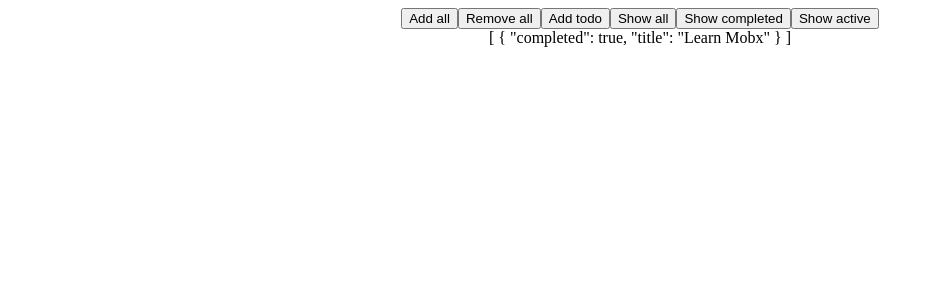
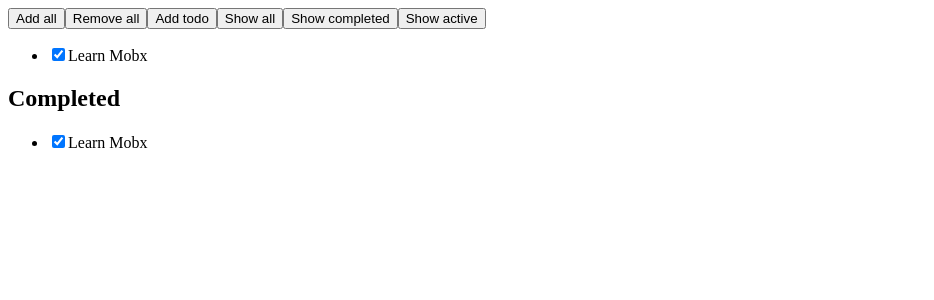
Before and after one commit to schuchard/ng-mst, an Angular app: page / in a window 1280 px wide. Both pictures are taken after a click on the button "Add all". Shown: the top 300 px of the page, without its empty margins (0-934 px from the left). Built offline with nearby package versions, Linux system fonts and the light colour scheme.

Commit message:
complete selector

```diff
--- a/src/app/app.component.html
+++ b/src/app/app.component.html
@@ -1,3 +1,3 @@
-<div style="text-align:center">
+<div>
   <router-outlet></router-outlet>
 </div>
--- a/src/app/app.module.ts
+++ b/src/app/app.module.ts
@@ -4,9 +4,10 @@
 import { AppRoutingModule } from './app-routing.module';
 import { AppComponent } from './app.component';
 import { TodoListComponent } from './todo-list/todo-list.component';
+import { TodoComponent } from './todo-list/todo/todo.component';
 
 @NgModule({
-  declarations: [AppComponent, TodoListComponent],
+  declarations: [AppComponent, TodoListComponent, TodoComponent],
   imports: [BrowserModule, AppRoutingModule],
   providers: [],
   bootstrap: [AppComponent],
--- a/src/app/todo-list/todo-list.component.html
+++ b/src/app/todo-list/todo-list.component.html
@@ -1,9 +1,20 @@
 <button (click)="checkAll()">Add all</button>
 <button (click)="unCheckAll()">Remove all</button>
-<!-- <app-todos [todos]="todos | async" (complete)="complete($event)"></app-todos> -->
 <button (click)="addTodo()">Add todo</button>
 <button (click)="setFilter('SHOW_ALL')">Show all</button>
 <button (click)="setFilter('SHOW_COMPLETED')">Show completed</button>
 <button (click)="setFilter('SHOW_ACTIVE')">Show active</button>
-<br />
-{{ todos | async | json }}
+<ul>
+  <li *ngFor="let todo of todos$ | async">
+    <app-todo [todo]="todo" (complete)="complete($event)"></app-todo>
+  </li>
+</ul>
+
+<div *ngIf="(completedTodos$ | async).length">
+  <h2>Completed</h2>
+  <ul>
+    <li *ngFor="let todo of completedTodos$ | async">
+      <app-todo [todo]="todo" (complete)="complete($event)"></app-todo>
+    </li>
+  </ul>
+</div>
--- a/src/app/todo-list/todo-list.component.ts
+++ b/src/app/todo-list/todo-list.component.ts
@@ -9,13 +9,13 @@
   styleUrls: ['./todo-list.component.scss'],
 })
 export class TodoListComponent implements OnInit {
-  todos: Observable<Todo[]>;
+  todos$ = this.fmx.fromMobx(() => this.todoStore.filteredTodos);
+  completedTodos$ = this.fmx.fromMobx(() => this.todoStore.completedTodos);
 
   constructor(private todoStore: TodoStoreService, private fmx: FromMobxService) {}
 
   ngOnInit() {
     this.todoStore.getTodos();
-    this.todos = this.fmx.fromMobx(() => this.todoStore.filteredTodos);
   }
 
   addTodo() {
--- a/src/app/todo-list/todo-store.service.ts
+++ b/src/app/todo-list/todo-store.service.ts
@@ -17,7 +17,7 @@
   providedIn: 'root',
 })
 export class TodoStoreService {
-  @observable todos: Todo[] = [];
+  @observable todos$: Todo[] = [];
   @observable filter = 'SHOW_ALL';
 
   constructor() {}
@@ -27,7 +27,7 @@
   }
 
   @action async getTodos() {
-    this.todos = await new Promise<Todo[]>(funStuff => {
+    this.todos$ = await new Promise<Todo[]>(funStuff => {
       setTimeout(() => {
         funStuff([new Todo({ title: 'Learn Mobx' })]);
       }, 1000);
@@ -35,15 +35,15 @@
   }
 
   @action addTodo({ title }: Partial<Todo>) {
-    this.todos = [...this.todos, new Todo({ title })];
+    this.todos$ = [...this.todos$, new Todo({ title })];
   }
 
   @action removeTodo(todo: Todo) {
-    this.todos = this.todos.filter(currentTodo => currentTodo !== todo);
+    this.todos$ = this.todos$.filter(currentTodo => currentTodo !== todo);
   }
 
   @action toggleComplete(todo: Todo) {
-    this.todos = this.todos.map(currentTodo => {
+    this.todos$ = this.todos$.map(currentTodo => {
       if (currentTodo === todo) {
         return {
           ...currentTodo,
@@ -55,21 +55,25 @@
   }
 
   @action checkAll() {
-    this.todos = this.todos.map(t => ({ ...t, completed: true }));
+    this.todos$ = this.todos$.map(t => ({ ...t, completed: true }));
   }
 
   @action unCheckAll() {
-    this.todos = this.todos.map(t => ({ ...t, completed: false }));
+    this.todos$ = this.todos$.map(t => ({ ...t, completed: false }));
   }
 
   @computed get filteredTodos() {
     switch (this.filter) {
       case 'SHOW_ALL':
-        return this.todos;
+        return this.todos$;
       case 'SHOW_COMPLETED':
-        return this.todos.filter(t => t.completed);
+        return this.todos$.filter(t => t.completed);
       case 'SHOW_ACTIVE':
-        return this.todos.filter(t => !t.completed);
+        return this.todos$.filter(t => !t.completed);
     }
   }
+
+  @computed get completedTodos() {
+    return this.todos$.filter(t => t.completed);
+  }
 }
--- /dev/null
+++ b/src/app/todo-list/todo/todo.component.html
@@ -0,0 +1 @@
+<input type="checkbox" (change)="complete.emit(todo)" [checked]="todo.completed" />{{ todo.title }}
--- /dev/null
+++ b/src/app/todo-list/todo/todo.component.ts
@@ -0,0 +1,16 @@
+import { Component, OnInit, Input, Output, EventEmitter } from '@angular/core';
+import { Todo } from '../todo-store.service';
+
+@Component({
+  selector: 'app-todo',
+  templateUrl: './todo.component.html',
+  styleUrls: ['./todo.component.scss'],
+})
+export class TodoComponent implements OnInit {
+  constructor() {}
+
+  @Input() todo: Todo;
+  @Output() complete = new EventEmitter();
+
+  ngOnInit() {}
+}
```
Also changed, not shown: src/app/todo-list/todo/todo.component.scss (added), 1 other file (tests, documents, lock files or other folders).
